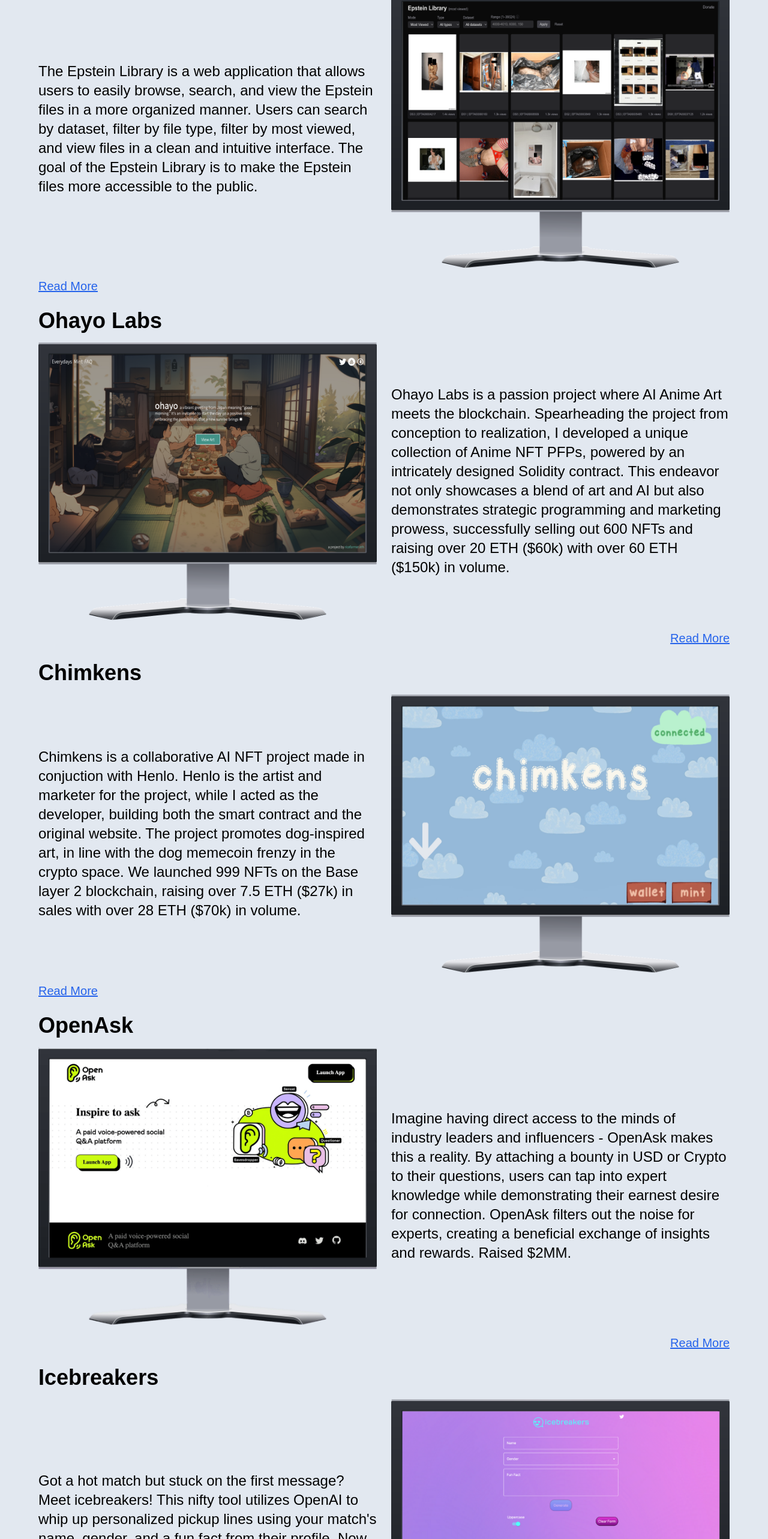
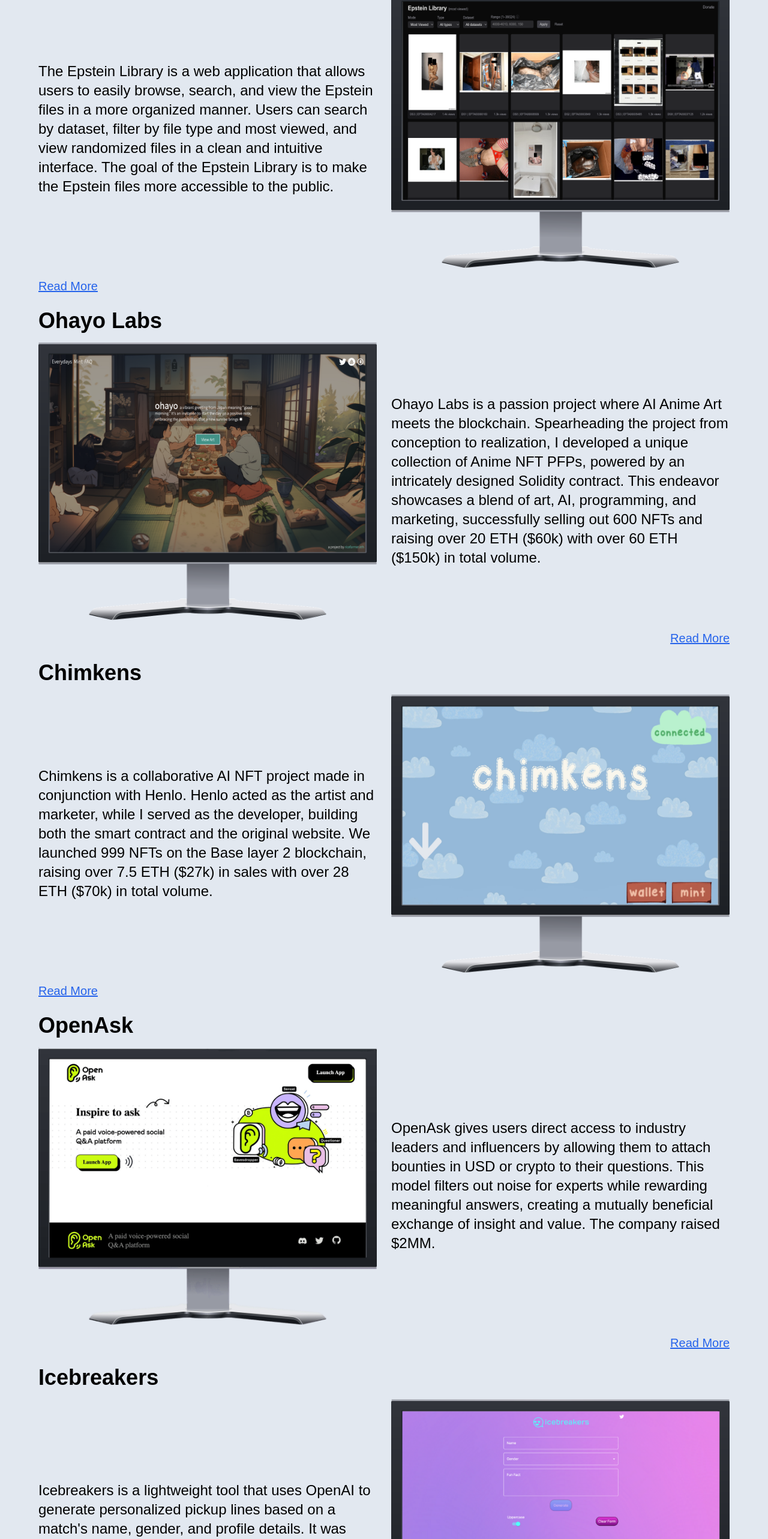
Before and after one commit to ricefarmernft/ceejay-portfolio-website, a Next.js app: page / in a window 1280 px wide. Shown: the part 1093-3659 px from the top of the page at 60% size. Built offline with nearby package versions, Linux system fonts and the light colour scheme.

Commit message:
updated layouts

```diff
--- a/app/data/portfolioData.js
+++ b/app/data/portfolioData.js
@@ -3,8 +3,14 @@
     id: 0,
     link: "portfolio/epstein-library",
     title: "Epstein Library",
-    description:
-      "The Epstein Library is a web application that allows users to easily browse, search, and view the Epstein files in a more organized manner. Users can search by dataset, filter by file type, filter by most viewed, and view files in a clean and intuitive interface. The goal of the Epstein Library is to make the Epstein files more accessible to the public.",
+    description: `
+The Epstein Library is a web application that allows users to easily browse,
+search, and view the Epstein files in a more organized manner.
+Users can search by dataset, filter by file type and most viewed, and view
+randomized files in a clean and intuitive interface.
+The goal of the Epstein Library is to make the Epstein files more accessible
+to the public.
+`,
     image: "/portfolio-home/computer-epstein-library.png",
     alt: "Epstein Library",
     href: "https://epsteinlibrary.org/",
@@ -13,8 +19,14 @@
     id: 1,
     link: "portfolio/ohayo-labs",
     title: "Ohayo Labs",
-    description:
-      "Ohayo Labs is a passion project where AI Anime Art meets the blockchain. Spearheading the project from conception to realization, I developed a unique collection of Anime NFT PFPs, powered by an intricately designed Solidity contract. This endeavor not only showcases a blend of art and AI but also demonstrates strategic programming and marketing prowess, successfully selling out 600 NFTs and raising over 20 ETH ($60k) with over 60 ETH ($150k) in volume.",
+    description: `
+Ohayo Labs is a passion project where AI Anime Art meets the blockchain.
+Spearheading the project from conception to realization, I developed a unique
+collection of Anime NFT PFPs, powered by an intricately designed Solidity
+contract. This endeavor showcases a blend of art, AI, programming, and marketing,
+successfully selling out 600 NFTs and raising over 20 ETH ($60k) with over
+60 ETH ($150k) in total volume.
+`,
     image: "/portfolio-home/computer-ohayo.png",
     alt: "Ohayo Labs",
     href: "https://ohayolabs.xyz/",
@@ -23,8 +35,13 @@
     id: 2,
     link: "portfolio/chimkens",
     title: "Chimkens",
-    description:
-      "Chimkens is a collaborative AI NFT project made in conjuction with Henlo. Henlo is the artist and marketer for the project, while I acted as the developer, building both the smart contract and the original website. The project promotes dog-inspired art, in line with the dog memecoin frenzy in the crypto space. We launched 999 NFTs on the Base layer 2 blockchain, raising over 7.5 ETH ($27k) in sales with over 28 ETH ($70k) in volume.",
+    description: `
+Chimkens is a collaborative AI NFT project made in conjunction with Henlo.
+Henlo acted as the artist and marketer, while I served as the developer,
+building both the smart contract and the original website.
+We launched 999 NFTs on the Base layer 2 blockchain, raising over 7.5 ETH
+($27k) in sales with over 28 ETH ($70k) in total volume.
+`,
     image: "/portfolio-home/computer-chimkens.png",
     alt: "Chimkens",
     href: "https://x.com/chimkensnft",
@@ -33,8 +50,15 @@
     id: 3,
     link: "portfolio/openask",
     title: "OpenAsk",
-    description:
-      "Imagine having direct access to the minds of industry leaders and influencers - OpenAsk makes this a reality. By attaching a bounty in USD or Crypto to their questions, users can tap into expert knowledge while demonstrating their earnest desire for connection. OpenAsk filters out the noise for experts, creating a beneficial exchange of insights and rewards. Raised $2MM.",
+    description: `
+OpenAsk gives users direct access to industry leaders and influencers by
+allowing them to attach bounties in USD or crypto to their questions.
+
+This model filters out noise for experts while rewarding meaningful answers,
+creating a mutually beneficial exchange of insight and value.
+
+The company raised $2MM.
+`,
     image: "/portfolio-home/computer-openask.png",
     alt: "OpenAsk",
     href: "https://openask.me/",
@@ -43,8 +67,12 @@
     id: 4,
     link: "portfolio/icebreakers",
     title: "Icebreakers",
-    description:
-      "Got a hot match but stuck on the first message? Meet icebreakers! This nifty tool utilizes OpenAI to whip up personalized pickup lines using your match's name, gender, and a fun fact from their profile. Now you can slide into those DMs with confidence and start building meaningful connections in a snap! (Deprecated due to AI costs)",
+    description: `
+Icebreakers is a lightweight tool that uses OpenAI to generate personalized
+pickup lines based on a match's name, gender, and profile details.
+It was designed to help users confidently start conversations, but was
+eventually deprecated due to rising AI costs.
+`,
     image: "/portfolio-home/computer-icebreakers.png",
     alt: "Icebreakers",
   },
@@ -52,8 +80,12 @@
     id: 5,
     link: "portfolio/forgotten-apes",
     title: "Forgotten Apes",
-    description:
-      "Forgotten Apes provides a fascinating exploration into the world of Bored Apes, uncovering the intriguing facts about those that appear to be lost in time. Leveraging robust blockchain data analysis, we present this information in a simple, easy-to-understand user interface. Discover the captivating stories of these unclaimed and forgotten digital assets.",
+    description: `
+Forgotten Apes explores the world of unclaimed Bored Ape NFTs through
+blockchain data analysis.
+The project presents this information in a clean, accessible interface,
+highlighting the stories behind forgotten digital assets.
+`,
     image: "/portfolio-home/computer-forgotten-apes.png",
     alt: "Forgotten Apes",
     href: "https://www.forgottenapes.xyz/",
@@ -62,10 +94,15 @@
     id: 6,
     link: "portfolio/opensea-refund",
     title: "Opensea Refund",
-    description:
-      "Opensea Refund leverages the power of blockchain data aggregation to help reclaim lost gas from failed Opensea transactions. It conveniently organizes these transactions into a comprehensive table, ready to be forwarded to Opensea's help center for a refund. Despite its user-friendly interface and practical utility, Opensea deprecated the app, citing conflicts with their operational policies.",
+    description: `
+Opensea Refund aggregates blockchain transaction data to help users reclaim
+lost gas fees from failed Opensea transactions.
+The app organizes these transactions into a clear table that can be submitted
+directly to Opensea's support team.
+Despite its utility, the app was later deprecated due to platform policy
+conflicts.
+`,
     image: "/portfolio-home/computer-os-refund.png",
     alt: "Opensea Refund",
-    href: "https://www.osrefund.app/",
   },
 ];
--- /dev/null
+++ b/app/portfolio/components/porfolioParagraph.js
@@ -0,0 +1,3 @@
+export default function PortfolioParagraph(props) {
+  return <p className="pt-3">{props.children}</p>;
+}
--- a/app/portfolio/forgotten-apes/page.js
+++ b/app/portfolio/forgotten-apes/page.js
@@ -5,6 +5,7 @@
 import List from "../components/list";
 import ProjectImg from "../components/projectImg";
 import SubTitle from "../components/subTitle";
+import PortfolioImg from "../components/portfolioImg";
 
 export default function OpenseaRefund() {
   return (
@@ -45,9 +46,10 @@
           </a>{" "}
           Why would someone do this? Well, I had to ask for myself:
         </p>
-        <ProjectImg
+        <PortfolioImg
           src="/forgotten-apes-media/forgotten-apes-taylorwtf.png"
           alt="TaylorWTF Tweet"
+          width={500}
         />
         <p>
           <a
--- a/app/portfolio/icebreakers/page.js
+++ b/app/portfolio/icebreakers/page.js
@@ -203,14 +203,14 @@
           then modify it slightly to your personality, as the responses can
           sometimes sound "AI generated".
         </p>
-        <p className="pt-3 pb-3">
+        <p className="pt-3 pb-3 flex justify-center">
           I also added a new feature where you can generate more icebreakers
           based on a previous icebreaker. This is useful if you like the style
           of a particular icebreaker and want to generate more like it! Good
           luck!
         </p>
         <Title
-          title={"* Due to rising AI costs this appllication is Deprecated!"}
+          title={"* Due to rising AI costs this application is Deprecated!"}
         />
       </Content>
     </>
```
Also changed, not shown: app/portfolio/components/portfolioImg.js (added, +22 -0 lines), app/portfolio/opensea-refund/page.js (+52 -53 lines).
